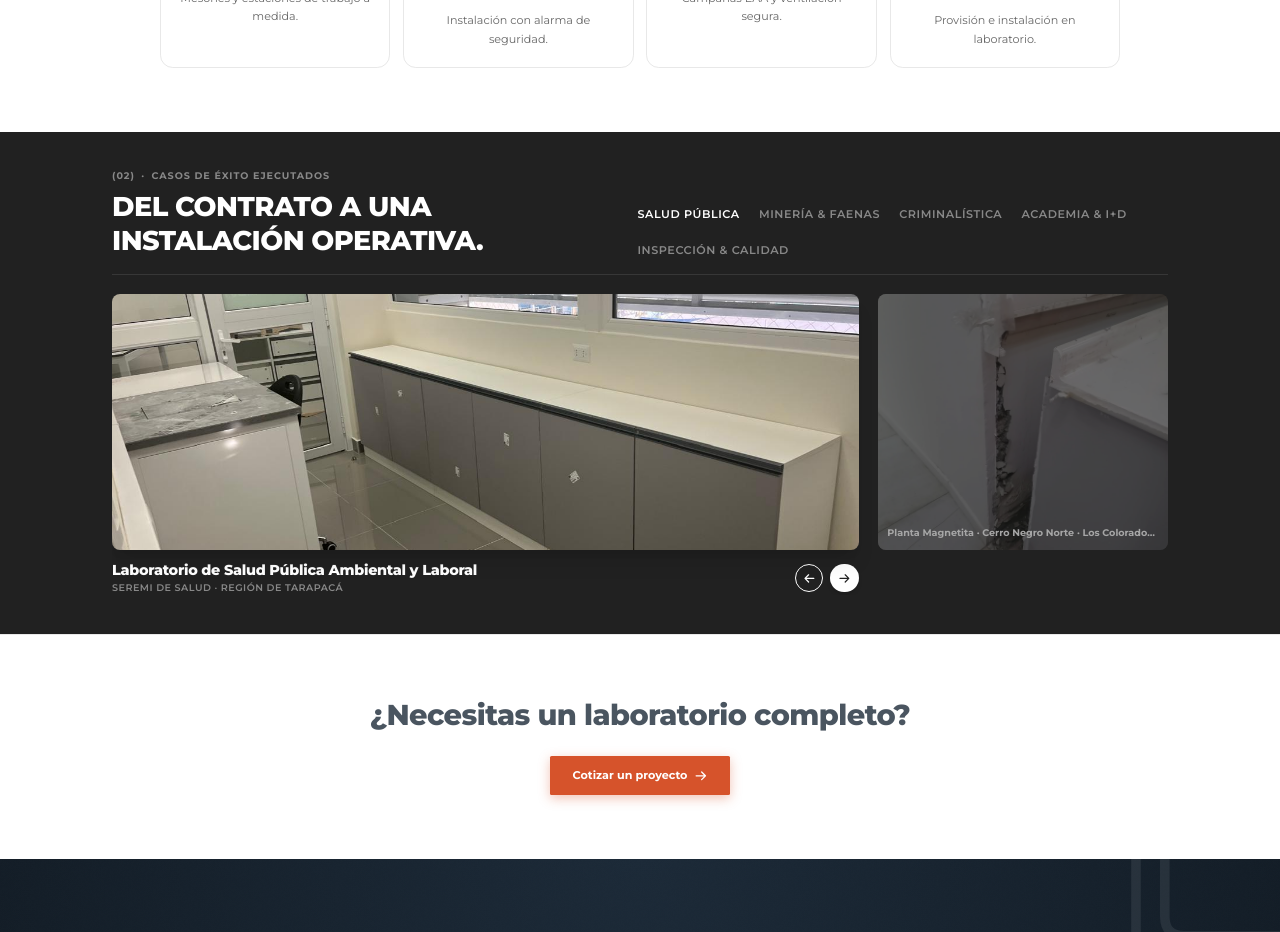
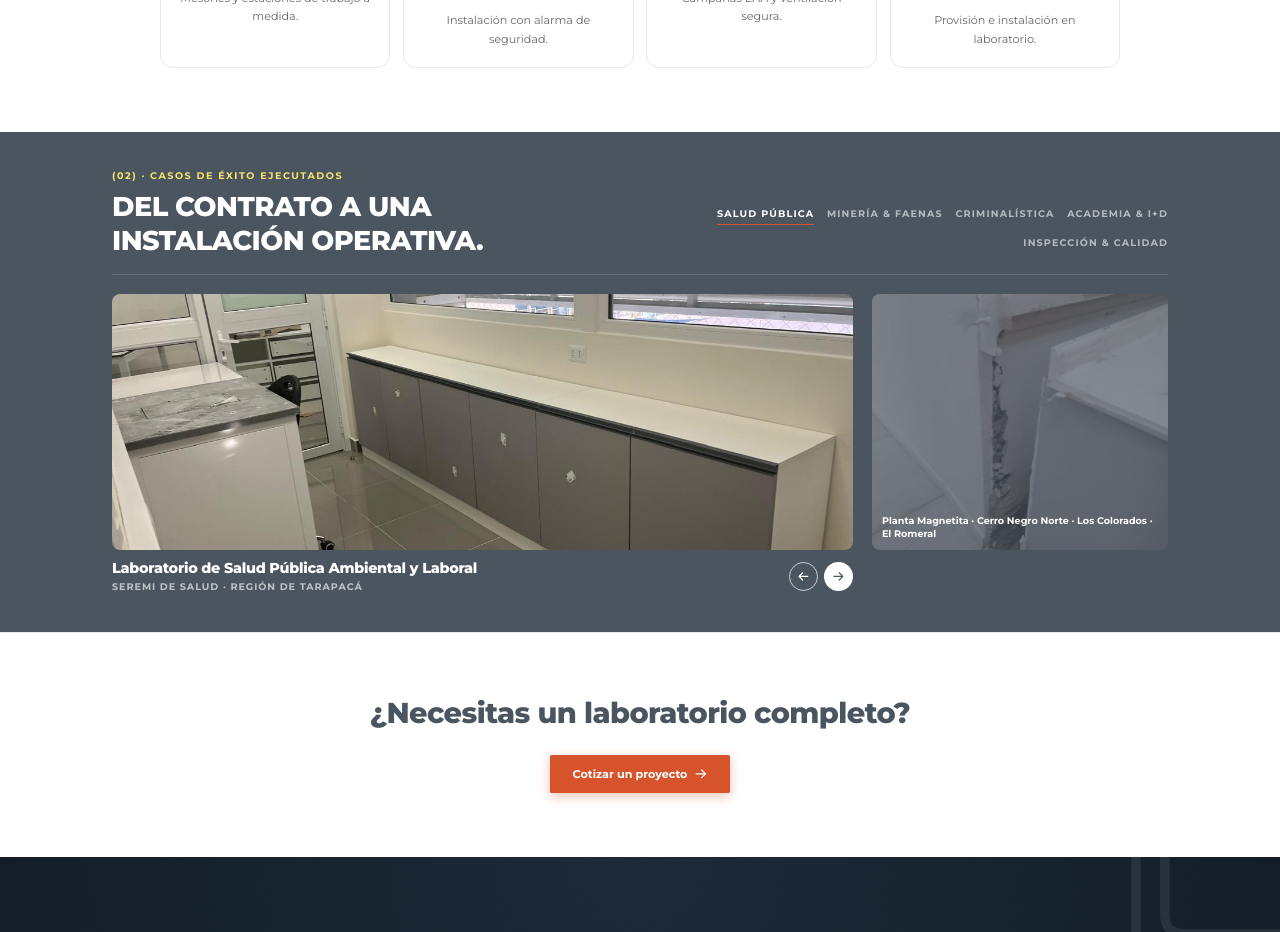
Before and after one commit to delcarpiohub/LandingPage, a Next.js app: page /proyectos in a window 1280 px wide. Shown: the part 1800-2732 px from the top of the page. Built offline with nearby package versions, Linux system fonts and the light colour scheme.

Commit message:
refactor(proyectos): aisla reel de casos ejecutados

```diff
--- a/src/app/proyectos/proyectos-page-client.tsx
+++ b/src/app/proyectos/proyectos-page-client.tsx
@@ -21,6 +21,7 @@ import Link from "next/link";
 import { useCallback, useEffect, useState } from "react";
 
 import { Reveal } from "@/components/motion/reveal";
+import { CaseStudiesReel, type CaseStudy } from "@/components/sections/case-studies-reel";
 import { Footer } from "@/components/sections/footer";
 import { Navigation } from "@/components/sections/navigation";
 import { Button } from "@/components/ui/button";
@@ -36,7 +37,7 @@ const heroSlides = [
   },
 ];
 
-const galleryProjects = [
+const galleryProjects: CaseStudy[] = [
   {
     id: "salud",
     category: "Salud Pública",
@@ -128,18 +129,6 @@ function useSlider(length: number, autoPlayInterval?: number) {
 export function ProyectosPageClient() {
   const reduceMotion = useReducedMotion();
   const hero = useSlider(heroSlides.length, 5000);
-  const [activeIndex, setActiveIndex] = useState(0);
-
-  const nextProject = useCallback(() => {
-    setActiveIndex((i) => (i + 1) % galleryProjects.length);
-  }, []);
-
-  const prevProject = useCallback(() => {
-    setActiveIndex((i) => (i - 1 + galleryProjects.length) % galleryProjects.length);
-  }, []);
-
-  const currentItem = galleryProjects[activeIndex];
-  const nextItem = galleryProjects[(activeIndex + 1) % galleryProjects.length];
 
   return (
     <div className="min-h-dvh bg-white">
@@ -350,130 +339,7 @@ export function ProyectosPageClient() {
           </div>
         </section>
 
-        {/* SECCIÓN REEL DE CASOS DE ÉXITO - COMPACTO (DEL CONTRATO A UNA INSTALACIÓN OPERATIVA) */}
-        <section id="evidencia-ejecucion" className="w-full bg-[#212121] text-white py-8 sm:py-12 px-6 sm:px-10 lg:px-14 font-sans">
-          <div className="mx-auto max-w-[1320px]">
-            {/* Section Header - Compact */}
-            <div className="flex flex-col lg:flex-row justify-between items-start lg:items-end gap-5 border-b border-white/10 pb-5">
-              {/* Left Headline */}
-              <div className="flex flex-col w-full lg:w-[60%] text-left">
-                <div className="flex items-center gap-2 font-mono text-xs font-bold uppercase tracking-widest text-[#888888]">
-                  <span>(02)</span>
-                  <span>·</span>
-                  <span>Casos de Éxito Ejecutados</span>
-                </div>
-                <h2 className="text-[#FFFFFF] font-display font-extrabold text-2xl sm:text-3xl lg:text-[34px] leading-tight tracking-tight mt-2 uppercase">
-                  Del contrato a una instalación operativa.
-                </h2>
-              </div>
-
-              {/* Right Categories List - Sin marco redondo (Texto limpio) */}
-              <div className="flex flex-wrap items-center gap-4 sm:gap-6 w-full lg:w-auto pt-1">
-                {galleryProjects.map((proj, idx) => {
-                  const isActive = idx === activeIndex;
-                  return (
-                    <button
-                      key={proj.id}
-                      type="button"
-                      onClick={() => setActiveIndex(idx)}
-                      className={`text-xs sm:text-sm font-semibold uppercase tracking-wider transition-colors cursor-pointer font-display ${
-                        isActive
-                          ? "text-[#FFFFFF] font-bold"
-                          : "text-[#888888] font-medium hover:text-white/80"
-                      }`}
-                    >
-                      {proj.category}
-                    </button>
-                  );
-                })}
-              </div>
-            </div>
-
-            {/* Gallery Carousel - Compact */}
-            <div className="flex flex-col lg:flex-row items-start mt-6 gap-6 overflow-hidden">
-              {/* Main Gallery Card (72%) */}
-              <div className="flex flex-col w-full lg:w-[72%] text-left">
-                <div className="relative w-full h-[220px] sm:h-[290px] lg:h-[320px] rounded-[10px] overflow-hidden bg-[#151515] shadow-xl">
-                  <AnimatePresence mode="wait">
-                    <motion.div
-                      key={currentItem.id}
-                      initial={reduceMotion ? false : { opacity: 0, scale: 1.02 }}
-                      animate={{ opacity: 1, scale: 1 }}
-                      exit={{ opacity: 0 }}
-                      transition={{ duration: 0.4, ease: [0.23, 1, 0.32, 1] }}
-                      className="absolute inset-0"
-                    >
-                      <Image
-                        src={currentItem.src}
-                        alt={currentItem.alt}
-                        fill
-                        priority
-                        sizes="(max-width: 1024px) 100vw, 70vw"
-                        className="object-cover"
-                      />
-                    </motion.div>
-                  </AnimatePresence>
-                </div>
-
-                {/* Image Details + Controls Row */}
-                <div className="flex flex-row justify-between items-center mt-3.5 gap-4">
-                  {/* Text Labels */}
-                  <div className="flex flex-col text-left min-w-0">
-                    <h3 className="text-[#FFFFFF] text-base sm:text-lg font-bold font-display leading-snug truncate">
-                      {currentItem.title}
-                    </h3>
-                    <span className="text-[#888888] text-xs font-semibold font-sans uppercase tracking-wider mt-0.5 truncate">
-                      {currentItem.location}
-                    </span>
-                  </div>
-
-                  {/* Carousel Controls */}
-                  <div className="flex items-center gap-2 shrink-0">
-                    <button
-                      type="button"
-                      onClick={prevProject}
-                      aria-label="Proyecto anterior"
-                      className="flex items-center justify-center w-9 h-9 rounded-full border border-[#FFFFFF] bg-[#212121] text-[#FFFFFF] hover:bg-white/10 transition-colors"
-                    >
-                      <ArrowLeft size={16} weight="bold" />
-                    </button>
-                    <button
-                      type="button"
-                      onClick={nextProject}
-                      aria-label="Proyecto siguiente"
-                      className="flex items-center justify-center w-9 h-9 rounded-full bg-[#FFFFFF] text-[#212121] hover:bg-white/90 transition-transform active:scale-95 shadow-md"
-                    >
-                      <ArrowRight size={16} weight="bold" />
-                    </button>
-                  </div>
-                </div>
-              </div>
-
-              {/* Secondary Gallery Card (Peek Card 28%) */}
-              <div className="hidden lg:flex flex-col w-[28%] opacity-60 transition-opacity hover:opacity-80">
-                <button
-                  type="button"
-                  onClick={nextProject}
-                  className="relative w-full h-[220px] sm:h-[290px] lg:h-[320px] rounded-[10px] overflow-hidden bg-[#151515] text-left cursor-pointer"
-                >
-                  <Image
-                    src={nextItem.src}
-                    alt={nextItem.alt}
-                    fill
-                    sizes="28vw"
-                    className="object-cover"
-                  />
-                  <div className="absolute inset-0 bg-black/35" />
-                  <div className="absolute bottom-3 left-3 right-3 z-10 text-white">
-                    <p className="text-xs font-bold font-display truncate text-white">
-                      {nextItem.title}
-                    </p>
-                  </div>
-                </button>
-              </div>
-            </div>
-          </div>
-        </section>
+        <CaseStudiesReel projects={galleryProjects} />
 
 
 
```
